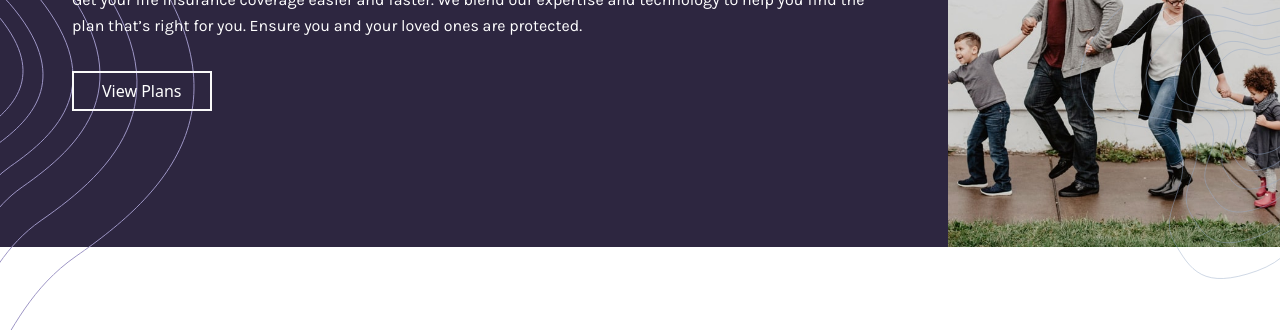
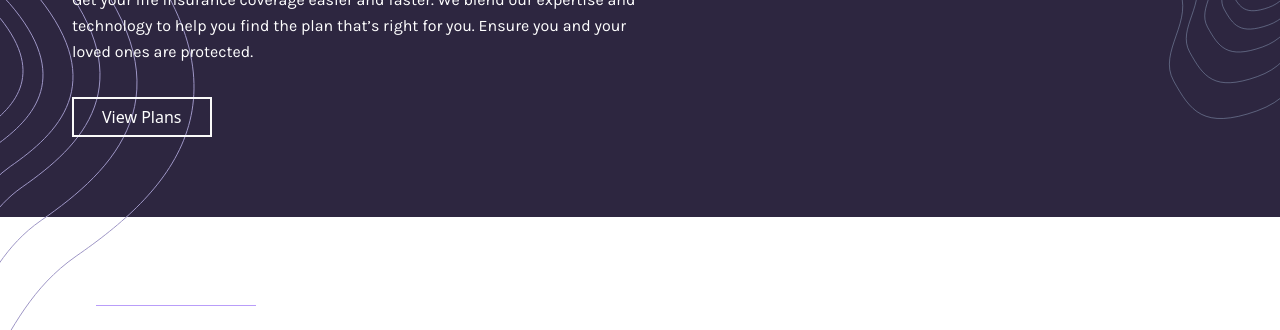
Before and after one commit to mandriva19/insure-landing-page, a website: page index.html in a window 1280 px wide. Shown: the part 235-565 px from the top of the page. Drawn offline with Linux system fonts and the light colour scheme.

Commit message:
commit-commit
i don't care about that hero img doing weird stuff in every FEM challenges xD so let the larger layout be without it

```diff
--- a/index.html
+++ b/index.html
@@ -84,12 +84,12 @@
     <div class="relative">
       <div
         id="mobileMenu"
-        class="absolute left-0 z-50 hidden min-h-[36.25rem] w-screen bg-very-dark-violet bg-mobile-pattern bg-contain bg-bottom bg-no-repeat drop-shadow-md md:hidden"
+        class="absolute left-0 z-50 hidden min-h-[36.25rem] w-screen bg-very-dark-violet bg-mobile-pattern bg-contain bg-bottom bg-no-repeat drop-shadow-lg md:hidden"
       >
         <ul
           id="mobileMenuList"
           role="list"
-          class="animate__animated animate__zoomIn invisible flex flex-col gap-5 bg-transparent pt-10 text-center font-karla text-xl font-semibold uppercase text-very-light-gray"
+          class="invisible flex flex-col gap-5 bg-transparent pt-10 text-center font-karla text-xl font-semibold uppercase text-very-light-gray"
         >
           <li><a href="#">How we work</a></li>
           <li><a href="#">Blog</a></li>
@@ -105,20 +105,13 @@
     <!-- END mobile menu -->
 
     <!-- hero/main section -->
-    <main class="relative z-10 bg-dark-violet">
-      <div class="md:flex md:flex-row-reverse">
+    <main class="relative z-10 mx-auto max-w-screen-fixed-width bg-dark-violet">
+      <div class="md:flex">
         <div>
-          <!-- mobile img hidden from md -->
           <img
             class="mx-auto md:hidden"
             src="./images/image-intro-mobile.jpg"
             alt="picture with two kids, man and women, holding each others hands "
-          />
-          <!-- desktop img hidden by default / shown from md -->
-          <img
-            class="hidden md:block"
-            src="./images/image-intro-desktop.jpg"
-            alt="picture with two kids, man and women, holding each others hands"
           />
         </div>
 
@@ -140,14 +133,14 @@
           />
 
           <img
-            class="absolute right-0 top-40 hidden md:block"
+            class="absolute right-0 top-0 hidden md:block"
             width="200"
             src="./images/patterns/bg-pattern-intro-right-desktop.svg"
           />
 
           <div class="relative z-30">
             <h1 class="font-dm text-5xl">Humanizing your insurance.</h1>
-            <p class="mb-8 mt-3 font-karla leading-relaxed">
+            <p class="mb-8 mt-3 font-karla leading-relaxed md:w-1/2">
               Get your life insurance coverage easier and faster. We blend our
               expertise and technology to help you find the plan that’s right
               for you. Ensure you and your loved ones are protected.
--- a/package.json
+++ b/package.json
@@ -16,8 +16,5 @@
     "prettier": "^2.8.8",
     "prettier-plugin-tailwindcss": "^0.3.0",
     "tailwindcss": "^3.3.2"
-  },
-  "dependencies": {
-    "animate.css": "^4.1.1"
   }
 }
--- a/src/input.css
+++ b/src/input.css
@@ -1,8 +1,6 @@
 @import url("https://fonts.googleapis.com/css2?family=DM+Serif+Display&display=swap");
 
 @import url("https://fonts.googleapis.com/css2?family=Karla:wght@400;700&display=swap");
-
-@import "animate.css";
 
 @tailwind base;
 @tailwind components;
@@ -33,7 +31,4 @@ button.is-clicked span:nth-of-type(3) {
   width: 1.29rem;
 }
 
-/* slow down animation speed for mobile menu appear */
-.animate__animated.animate__zoomIn {
-  animation-duration: 0.22s;
-}
+/* animate mobile menu */
```
Also changed, not shown: dist/output.css, 1 other file.
